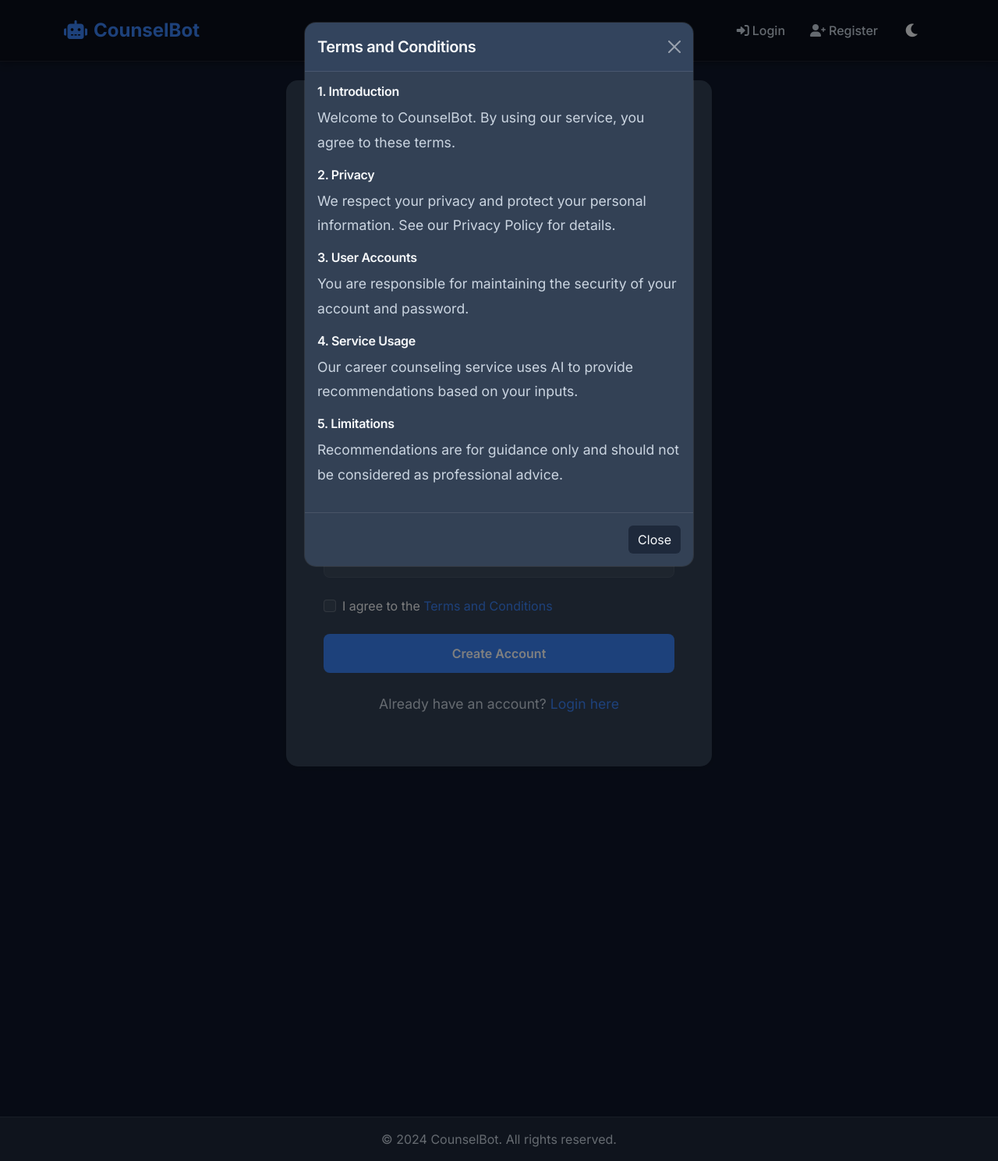
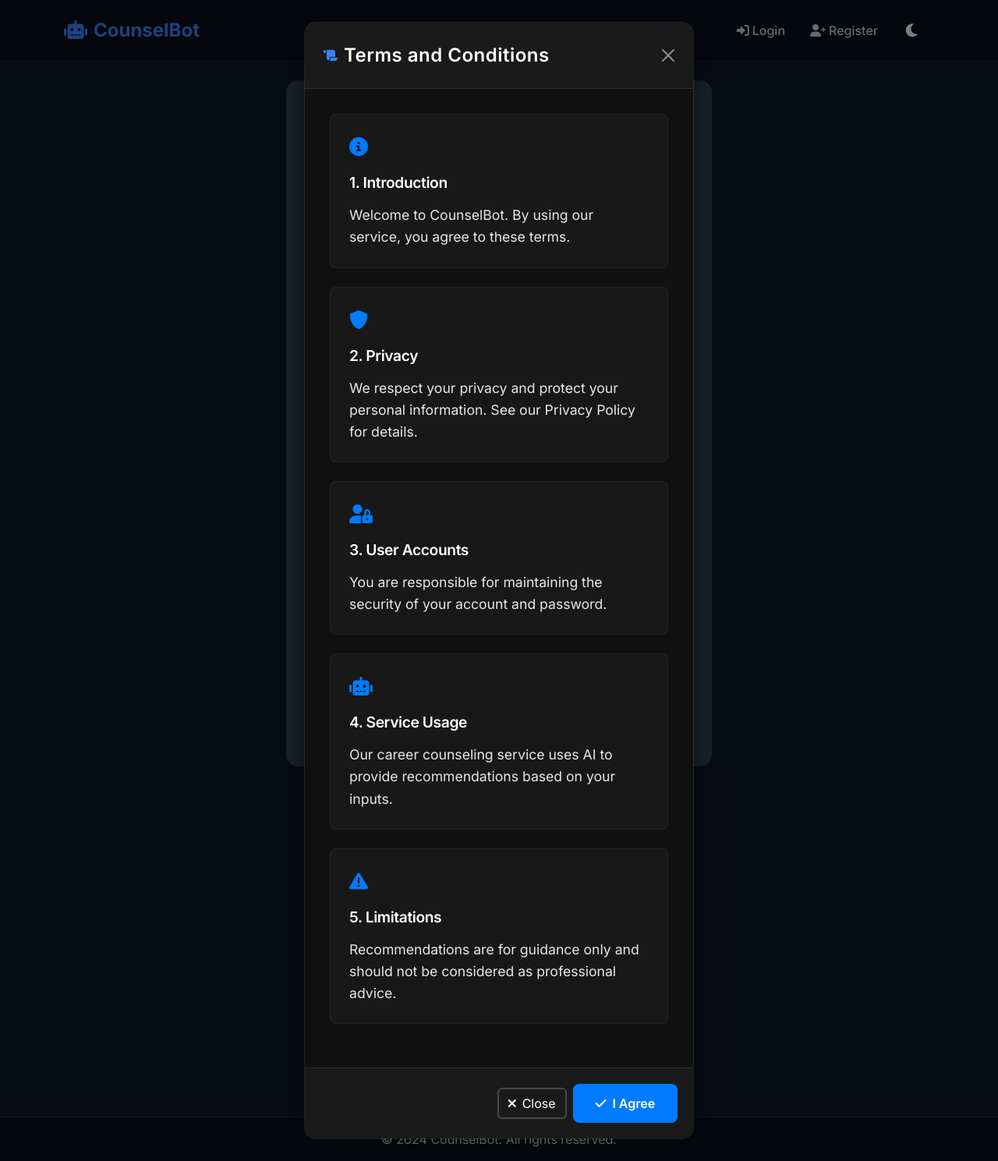
Before and after one commit to yashyp12/COUNSEL-BOT, a Django app: page /register/ in a window 1280 px wide, after a click on "Terms and Conditions". Shown: the whole page at 78% size. Run offline with Django 5.2, Linux system fonts and the light colour scheme; some libraries are stand-ins or nearby versions.

Commit message:
Enhance dark theme styling for forms and modals, ensuring better visibility and user experience

```diff
--- a/static/css/style.css
+++ b/static/css/style.css
@@ -252,18 +252,28 @@ main {
 
 /* Forms */
 .form-control {
-    background-color: rgba(255,255,255,0.05);
+    background-color: rgba(255,255,255,0.05) !important;
     border: 1px solid rgba(255,255,255,0.1);
-    color: var(--text-primary);
+    color: #ffffff !important;
     padding: 0.8rem 1rem;
     border-radius: 8px;
 }
 
 .form-control:focus {
-    background-color: rgba(255,255,255,0.08);
-    border-color: var(--primary-color);
-    box-shadow: 0 0 0 0.2rem rgba(59, 130, 246, 0.25);
-    color: var(--text-primary);
+    background-color: rgba(255,255,255,0.08) !important;
+    border-color: var(--accent-color);
+    box-shadow: 0 0 0 0.25rem rgba(59, 130, 246, 0.25);
+    color: #ffffff !important;
+}
+
+.form-control::placeholder {
+    color: rgba(255, 255, 255, 0.5) !important;
+}
+
+.form-label {
+    color: #ffffff !important;
+    font-weight: 500;
+    margin-bottom: 0.5rem;
 }
 
 /* Animations */
@@ -684,14 +694,24 @@ h1, h2, h3, h4, h5, h6 {
 
 /* Footer */
 .footer {
-    background-color: var(--secondary-dark) !important;
-    color: var(--text-secondary);
-    border-top: 1px solid var(--border-color);
+    background-color: rgba(0, 0, 0, 0.3) !important;
+    color: #ffffff !important;
+    border-top: 1px solid rgba(255, 255, 255, 0.1);
     margin-top: auto;
+    padding: 1.5rem 0;
 }
 
-.footer .text-muted {
-    color: var(--text-secondary) !important;
+.footer .text-muted,
+.footer span,
+.footer p,
+.footer a {
+    color: #ffffff !important;
+    opacity: 0.9;
+}
+
+.footer a:hover {
+    color: var(--accent-color) !important;
+    opacity: 1;
 }
 
 /* Badges */
--- a/templates/registration/register.html
+++ b/templates/registration/register.html
@@ -13,44 +13,45 @@
                     {% csrf_token %}
                     <div class="row">
                         <div class="col-md-6 mb-3">
-                            <label for="first_name" class="form-label">First Name</label>
-                            <input type="text" class="form-control" id="first_name" name="first_name" required>
+                            <label for="first_name" class="form-label text-white">First Name</label>
+                            <input type="text" class="form-control" id="first_name" name="first_name" required style="color: white;">
                         </div>
                         <div class="col-md-6 mb-3">
-                            <label for="last_name" class="form-label">Last Name</label>
-                            <input type="text" class="form-control" id="last_name" name="last_name" required>
+                            <label for="last_name" class="form-label text-white">Last Name</label>
+                            <input type="text" class="form-control" id="last_name" name="last_name" required style="color: white;">
                         </div>
                     </div>
 
                     <div class="mb-3">
-                        <label for="email" class="form-label">Email Address</label>
-                        <input type="email" class="form-control" id="email" name="email" required>
+                        <label for="email" class="form-label text-white">Email Address</label>
+                        <input type="email" class="form-control" id="email" name="email" required style="color: white;">
                     </div>
 
                     <div class="mb-3">
-                        <label for="username" class="form-label">Username</label>
-                        <input type="text" class="form-control" id="username" name="username" required>
+                        <label for="username" class="form-label text-white">Username</label>
+                        <input type="text" class="form-control" id="username" name="username" required style="color: white;">
                     </div>
 
                     <div class="mb-3">
-                        <label for="password" class="form-label">Password</label>
-                        <input type="password" class="form-control" id="password" name="password" required>
+                        <label for="password" class="form-label text-white">Password</label>
+                        <input type="password" class="form-control" id="password" name="password" required style="color: white;">
                         <div class="form-text">
                             Password must be at least 8 characters long and contain letters, numbers, and special characters.
                         </div>
                     </div>
 
                     <div class="mb-4">
-                        <label for="confirm_password" class="form-label">Confirm Password</label>
-                        <input type="password" class="form-control" id="confirm_password" name="confirm_password" required>
+                        <label for="confirm_password" class="form-label text-white">Confirm Password</label>
+                        <input type="password" class="form-control" id="confirm_password" name="confirm_password" required style="color: white;">
                     </div>
 
                     <div class="mb-4">
-                        <div class="form-check">
-                            <input class="form-check-input" type="checkbox" id="terms" required>
-                            <label class="form-check-label" for="terms">
-                                I agree to the <a href="#" data-bs-toggle="modal" data-bs-target="#termsModal">Terms and Conditions</a>
+                        <div class="form-check d-flex align-items-center gap-2">
+                            <input class="form-check-input" type="checkbox" id="terms" name="terms" required>
+                            <label class="form-check-label mb-0" for="terms" style="color: white;">
+                                I agree to the
                             </label>
+                            <a href="#" data-bs-toggle="modal" data-bs-target="#termsModal" style="color: #007bff;">Terms and Conditions</a>
                         </div>
                     </div>
 
@@ -69,30 +70,63 @@
 
 <!-- Terms and Conditions Modal -->
 <div class="modal fade" id="termsModal" tabindex="-1">
-    <div class="modal-dialog modal-dialog-scrollable">
-        <div class="modal-content">
+    <div class="modal-dialog modal-dialog-scrollable modal-dialog-centered">
+        <div class="modal-content terms-modal">
             <div class="modal-header">
+                <div class="d-flex align-items-center">
+                    <i class="fas fa-scroll me-2 text-primary"></i>
                     <h5 class="modal-title">Terms and Conditions</h5>
-                <button type="button" class="btn-close" data-bs-dismiss="modal"></button>
                 </div>
-            <div class="modal-body">
+                <button type="button" class="btn-close btn-close-white" data-bs-dismiss="modal" aria-label="Close"></button>
+            </div>
+            <div class="modal-body custom-scrollbar">
+                <div class="terms-section">
+                    <div class="section-icon">
+                        <i class="fas fa-info-circle"></i>
+                    </div>
                     <h6>1. Introduction</h6>
                     <p>Welcome to CounselBot. By using our service, you agree to these terms.</p>
+                </div>
 
+                <div class="terms-section">
+                    <div class="section-icon">
+                        <i class="fas fa-shield-alt"></i>
+                    </div>
                     <h6>2. Privacy</h6>
                     <p>We respect your privacy and protect your personal information. See our Privacy Policy for details.</p>
+                </div>
 
+                <div class="terms-section">
+                    <div class="section-icon">
+                        <i class="fas fa-user-lock"></i>
+                    </div>
                     <h6>3. User Accounts</h6>
                     <p>You are responsible for maintaining the security of your account and password.</p>
+                </div>
 
+                <div class="terms-section">
+                    <div class="section-icon">
+                        <i class="fas fa-robot"></i>
+                    </div>
                     <h6>4. Service Usage</h6>
                     <p>Our career counseling service uses AI to provide recommendations based on your inputs.</p>
+                </div>
 
+                <div class="terms-section">
+                    <div class="section-icon">
+                        <i class="fas fa-exclamation-triangle"></i>
+                    </div>
                     <h6>5. Limitations</h6>
                     <p>Recommendations are for guidance only and should not be considered as professional advice.</p>
                 </div>
+            </div>
             <div class="modal-footer">
-                <button type="button" class="btn btn-secondary" data-bs-dismiss="modal">Close</button>
+                <button type="button" class="btn btn-outline-light" data-bs-dismiss="modal">
+                    <i class="fas fa-times me-2"></i>Close
+                </button>
+                <button type="button" class="btn btn-primary" onclick="$('#terms').prop('checked', true); $('#termsModal').modal('hide');">
+                    <i class="fas fa-check me-2"></i>I Agree
+                </button>
             </div>
         </div>
     </div>
@@ -101,44 +135,133 @@
 
 {% block extra_css %}
 <style>
+/* Form Checkbox Styling */
 .form-check-input {
-    background-color: rgba(255, 255, 255, 0.05);
-    border: 1px solid rgba(255, 255, 255, 0.2);
+    background-color: rgba(255, 255, 255, 0.2);
+    border: 2px solid rgba(255, 255, 255, 0.4);
+    cursor: pointer;
+    width: 1.2em;
+    height: 1.2em;
 }
 
 .form-check-input:checked {
-    background-color: var(--primary-color);
-    border-color: var(--primary-color);
+    background-color: #007bff;
+    border-color: #007bff;
 }
 
-[data-theme="light"] .form-check-input {
-    background-color: #ffffff;
-    border: 1px solid rgba(0, 0, 0, 0.2);
+/* Terms Modal Styling */
+.terms-modal {
+    background-color: #111111 !important;
+    color: #ffffff !important;
+    border: 1px solid rgba(255, 255, 255, 0.1);
+    box-shadow: 0 0 30px rgba(0, 0, 0, 0.5);
 }
 
-.modal-content {
-    background-color: var(--card-bg);
-    color: var(--text-primary);
-    border: 1px solid rgba(255, 255, 255, 0.1);
+.terms-modal .modal-header {
+    background-color: #1a1a1a;
+    border-bottom: 1px solid rgba(255, 255, 255, 0.1);
+    padding: 1.5rem;
 }
 
-.modal-header,
-.modal-footer {
-    border-color: rgba(255, 255, 255, 0.1);
+.terms-modal .modal-title {
+    color: #ffffff;
+    font-size: 1.5rem;
+    font-weight: 600;
+    letter-spacing: 0.5px;
 }
 
-[data-theme="light"] .modal-content {
-    background-color: #ffffff;
-    border: 1px solid rgba(0, 0, 0, 0.1);
+.terms-modal .modal-body {
+    background-color: #111111;
+    padding: 2rem;
 }
 
-[data-theme="light"] .modal-header,
-[data-theme="light"] .modal-footer {
-    border-color: rgba(0, 0, 0, 0.1);
+.terms-modal .modal-footer {
+    background-color: #1a1a1a;
+    border-top: 1px solid rgba(255, 255, 255, 0.1);
+    padding: 1rem;
 }
 
+/* Terms Sections */
+.terms-section {
+    background-color: rgba(255, 255, 255, 0.03);
+    border-radius: 8px;
+    padding: 1.5rem;
+    margin-bottom: 1.5rem;
+    border: 1px solid rgba(255, 255, 255, 0.05);
+    transition: transform 0.3s ease, background-color 0.3s ease;
+}
+
+.terms-section:hover {
+    background-color: rgba(255, 255, 255, 0.05);
+    transform: translateY(-2px);
+}
+
+.terms-section .section-icon {
+    color: #007bff;
+    font-size: 1.5rem;
+    margin-bottom: 1rem;
+}
+
+.terms-section h6 {
+    color: #ffffff;
+    font-size: 1.2rem;
+    font-weight: 600;
+    margin-bottom: 1rem;
+}
+
+.terms-section p {
+    color: rgba(255, 255, 255, 0.9);
+    line-height: 1.6;
+    margin-bottom: 0;
+}
+
+/* Modal Scrollbar */
+.custom-scrollbar::-webkit-scrollbar {
+    width: 8px;
+}
+
+.custom-scrollbar::-webkit-scrollbar-track {
+    background: rgba(255, 255, 255, 0.05);
+    border-radius: 4px;
+}
+
+.custom-scrollbar::-webkit-scrollbar-thumb {
+    background: rgba(255, 255, 255, 0.2);
+    border-radius: 4px;
+}
+
+.custom-scrollbar::-webkit-scrollbar-thumb:hover {
+    background: rgba(255, 255, 255, 0.3);
+}
+
+/* Modal Buttons */
+.terms-modal .btn-outline-light {
+    border: 2px solid rgba(255, 255, 255, 0.2);
+    color: #ffffff;
+    transition: all 0.3s ease;
+}
+
+.terms-modal .btn-outline-light:hover {
+    background-color: rgba(255, 255, 255, 0.1);
+    border-color: rgba(255, 255, 255, 0.3);
+    transform: translateY(-2px);
+}
+
+.terms-modal .btn-primary {
+    background-color: #007bff;
+    border: none;
+    transition: all 0.3s ease;
+}
+
+.terms-modal .btn-primary:hover {
+    background-color: #0056b3;
+    transform: translateY(-2px);
+    box-shadow: 0 4px 15px rgba(0, 123, 255, 0.3);
+}
+
+/* Form Text */
 .form-text {
-    color: var(--text-secondary);
+    color: rgba(255, 255, 255, 0.7);
 }
 </style>
 {% endblock %}
```
Also changed, not shown: templates/registration/login.html (+6 -6 lines), db.sqlite3. Lines whose indentation alone changed are shown as unchanged.
